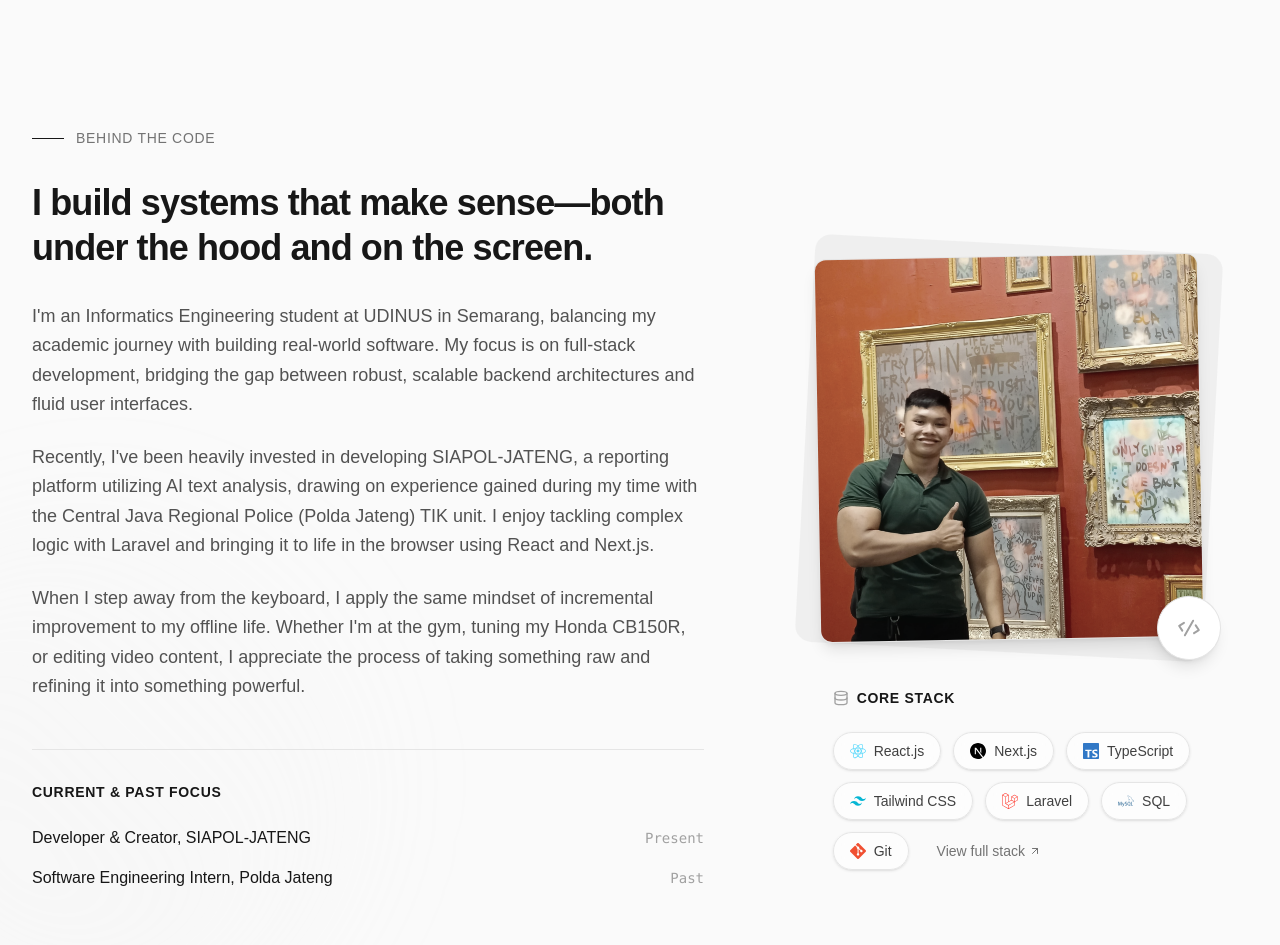
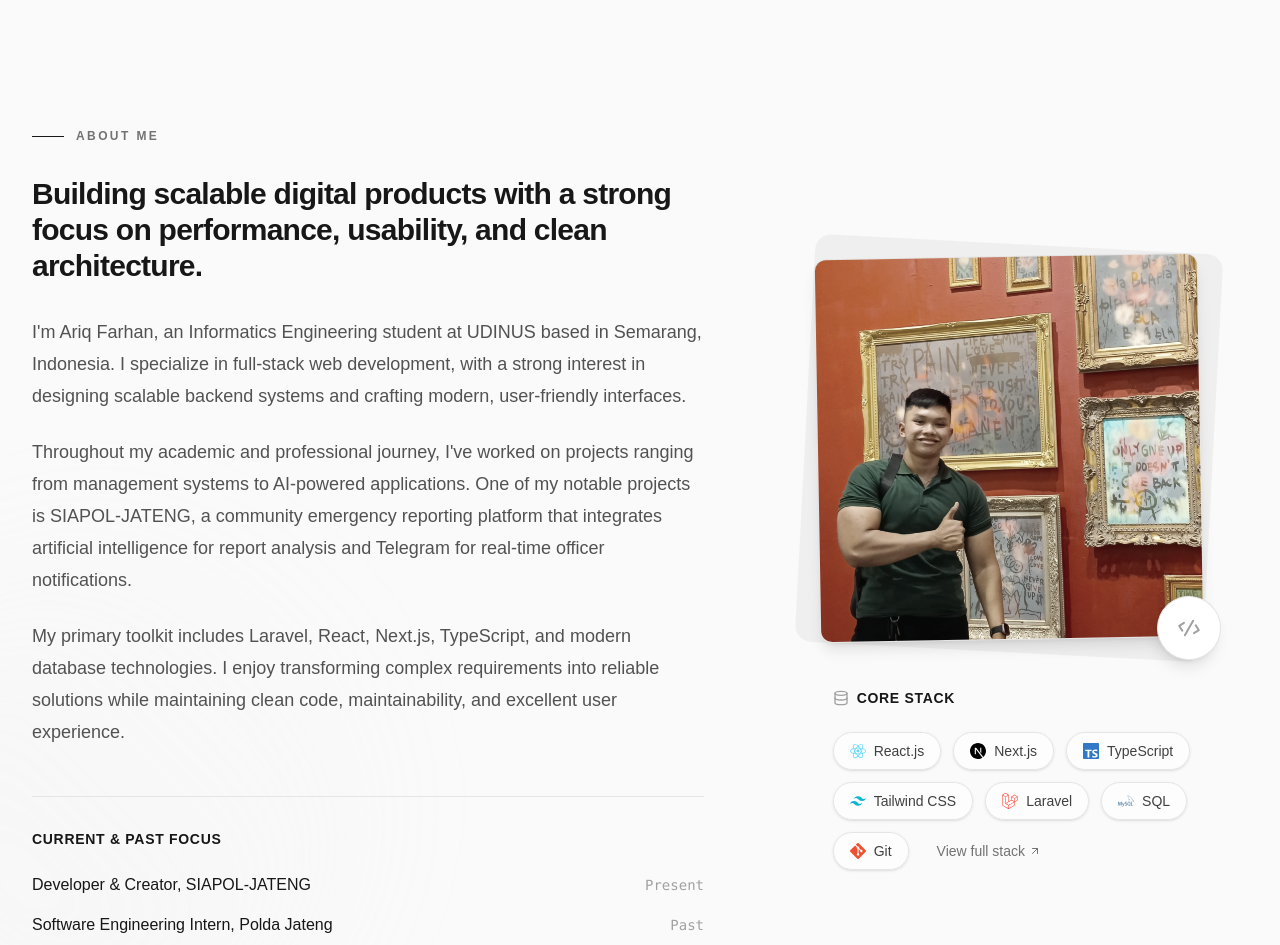
Before and after one commit to AriqF1/web-portofolio, a Next.js app: page / in a window 1280 px wide. Shown: the part 800-1745 px from the top of the page. Built offline with nearby package versions, Linux system fonts and the light colour scheme.

Commit message:
feat: update About component content and styling for improved clarity and engagement

```diff
--- a/src/components/About.tsx
+++ b/src/components/About.tsx
@@ -32,39 +32,39 @@ const About = () => {
           {/* Left Column: Narrative (7 columns) */}
           <div className="lg:col-span-7 flex flex-col items-start">
             <div className="flex items-center space-x-3 mb-8">
-              <div className="w-8 h-[1px] bg-neutral-900 dark:bg-neutral-50" />
-              <h2 className="text-sm font-medium tracking-wider uppercase text-neutral-500 dark:text-neutral-400">
-                Behind the Code
+              <div className="w-8 h-px bg-neutral-900 dark:bg-neutral-50" />
+              <h2 className="text-xs font-semibold tracking-[0.2em] uppercase text-neutral-500 dark:text-neutral-400">
+                About Me
               </h2>
             </div>
 
-            <h3 className="text-3xl md:text-4xl font-bold leading-tight tracking-tight mb-8">
-              I build systems that make sense—both under the hood and on the
-              screen.
+            <h3 className="text-2xl md:text-3xl font-semibold tracking-tight text-neutral-900 dark:text-neutral-50 max-w-3xl mb-8">
+              Building scalable digital products with a strong focus on
+              performance, usability, and clean architecture.
             </h3>
 
-            <div className="space-y-6 text-lg text-neutral-600 dark:text-neutral-400 leading-relaxed max-w-2xl">
+            <div className="space-y-6 text-base md:text-lg leading-8 text-neutral-600 dark:text-neutral-400 max-w-2xl">
               <p>
-                I'm an Informatics Engineering student at UDINUS in Semarang,
-                balancing my academic journey with building real-world software.
-                My focus is on full-stack development, bridging the gap between
-                robust, scalable backend architectures and fluid user
-                interfaces.
+                I'm Ariq Farhan, an Informatics Engineering student at UDINUS
+                based in Semarang, Indonesia. I specialize in full-stack web
+                development, with a strong interest in designing scalable
+                backend systems and crafting modern, user-friendly interfaces.
               </p>
+
               <p>
-                Recently, I've been heavily invested in developing
-                SIAPOL-JATENG, a reporting platform utilizing AI text analysis,
-                drawing on experience gained during my time with the Central
-                Java Regional Police (Polda Jateng) TIK unit. I enjoy tackling
-                complex logic with Laravel and bringing it to life in the
-                browser using React and Next.js.
+                Throughout my academic and professional journey, I've worked on
+                projects ranging from management systems to AI-powered
+                applications. One of my notable projects is SIAPOL-JATENG, a
+                community emergency reporting platform that integrates
+                artificial intelligence for report analysis and Telegram for
+                real-time officer notifications.
               </p>
+
               <p>
-                When I step away from the keyboard, I apply the same mindset of
-                incremental improvement to my offline life. Whether I'm at the
-                gym, tuning my Honda CB150R, or editing video content, I
-                appreciate the process of taking something raw and refining it
-                into something powerful.
+                My primary toolkit includes Laravel, React, Next.js, TypeScript,
+                and modern database technologies. I enjoy transforming complex
+                requirements into reliable solutions while maintaining clean
+                code, maintainability, and excellent user experience.
               </p>
             </div>
 
--- a/src/components/ui/floating-navbar.tsx
+++ b/src/components/ui/floating-navbar.tsx
@@ -75,7 +75,7 @@ export function FloatingNavbar({
         "before:absolute before:inset-0 before:rounded-2xl before:bg-gradient-to-r before:from-blue-500/5 before:to-purple-500/5 before:opacity-0 before:transition-opacity before:duration-300",
         "hover:before:opacity-100",
 
-        className
+        className,
       )}
       {...props}
     >
```
